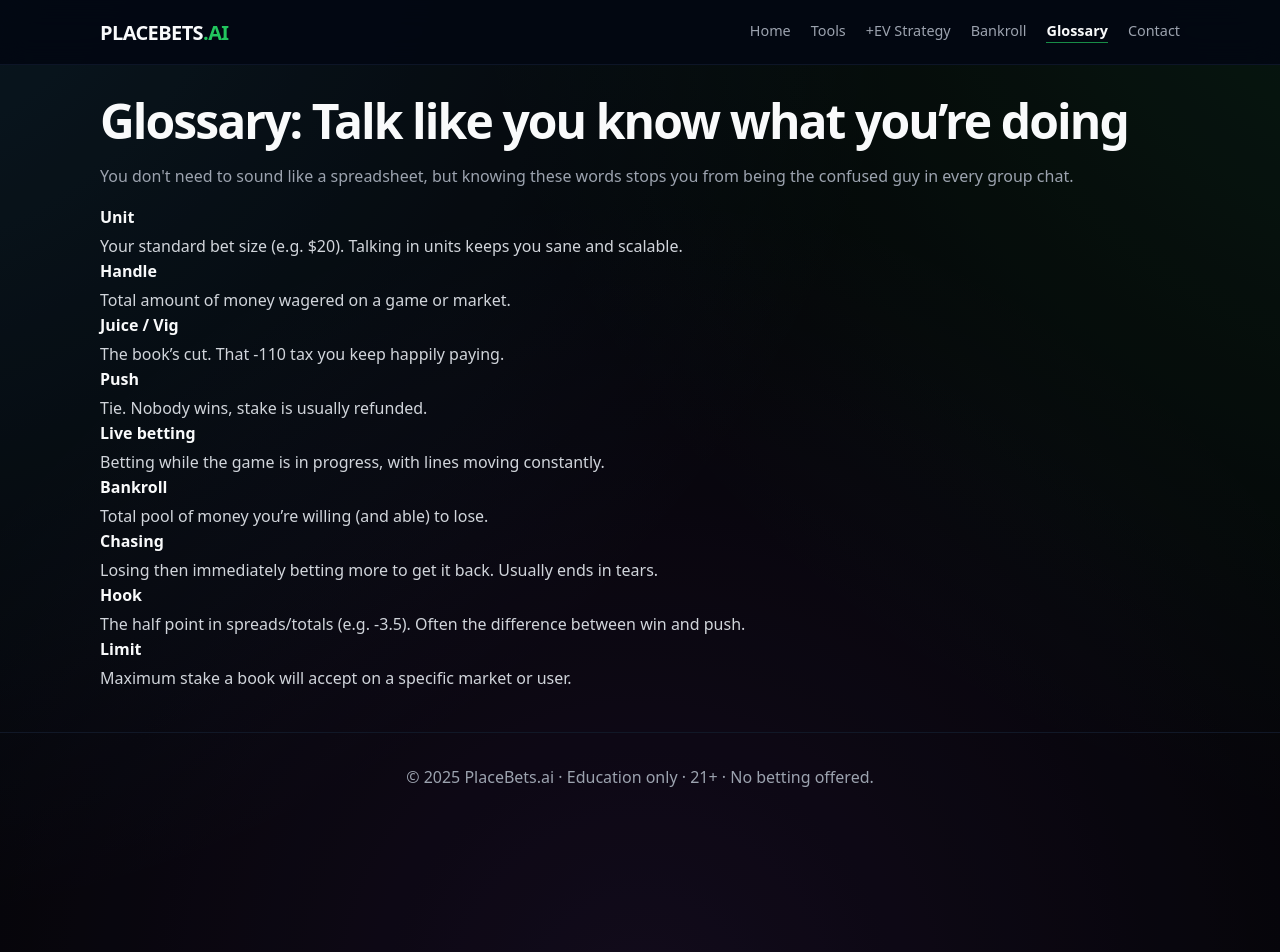
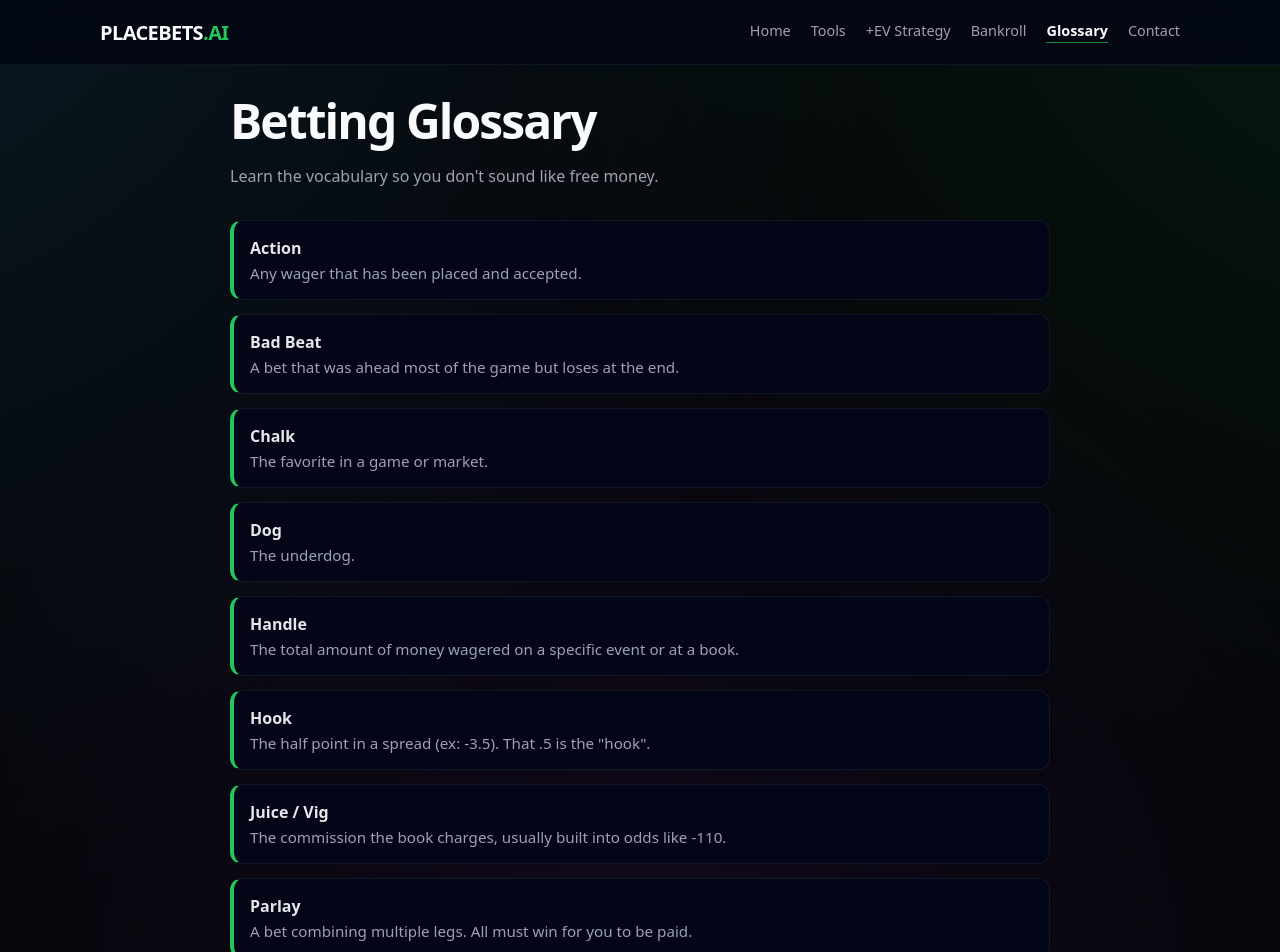
Before and after one commit to placebetsai/Placebetsai, a Next.js app: page /glossary in a window 1280 px wide. Shown: the top 952 px of the page. Before the commit the page ends 846 px from the top, so only its background shows below. Built offline with nearby package versions, Linux system fonts and the light colour scheme.

Commit message:
Update page.js

```diff
--- a/app/glossary/page.js
+++ b/app/glossary/page.js
@@ -1,61 +1,86 @@
-export default function GlossaryPage() {
-  const terms = [
+const TERMS = [
+  { t: "Action", d: "Any wager that has been placed and accepted." },
   {
-      term: "Unit",
-      def: "Your standard bet size (e.g. $20). Talking in units keeps you sane and scalable.",
+    t: "Bad Beat",
+    d: "A bet that was ahead most of the game but loses at the end.",
+  },
+  { t: "Chalk", d: "The favorite in a game or market." },
+  { t: "Dog", d: "The underdog." },
+  {
+    t: "Handle",
+    d: "The total amount of money wagered on a specific event or at a book.",
   },
   {
-      term: "Handle",
-      def: "Total amount of money wagered on a game or market.",
+    t: "Hook",
+    d: 'The half point in a spread (ex: -3.5). That .5 is the "hook".',
   },
   {
-      term: "Juice / Vig",
-      def: "The book’s cut. That -110 tax you keep happily paying.",
+    t: "Juice / Vig",
+    d: "The commission the book charges, usually built into odds like -110.",
   },
   {
-      term: "Push",
-      def: "Tie. Nobody wins, stake is usually refunded.",
+    t: "Parlay",
+    d: "A bet combining multiple legs. All must win for you to be paid.",
   },
   {
-      term: "Live betting",
-      def: "Betting while the game is in progress, with lines moving constantly.",
+    t: "Prop",
+    d: "A proposition bet. Wagers on stats, players, or events within a game.",
   },
   {
-      term: "Bankroll",
-      def: "Total pool of money you’re willing (and able) to lose.",
+    t: "Sharp",
+    d: "A sophisticated / professional bettor who regularly beats the line.",
   },
   {
-      term: "Chasing",
-      def: "Losing then immediately betting more to get it back. Usually ends in tears.",
+    t: "Square",
+    d: "A casual public bettor. Usually on favorites and overs.",
   },
   {
-      term: "Hook",
-      def: "The half point in spreads/totals (e.g. -3.5). Often the difference between win and push.",
-    },
-    {
-      term: "Limit",
-      def: "Maximum stake a book will accept on a specific market or user.",
+    t: "Steam",
+    d: "A sudden strong move in the line often caused by sharp money.",
   },
 ];
 
+export default function GlossaryPage() {
   return (
-    <section className="section">
-      <h1 className="section-title">Glossary: Talk like you know what you’re doing</h1>
-      <p className="section-intro">
-        You don&apos;t need to sound like a spreadsheet, but knowing these words
-        stops you from being the confused guy in every group chat.
-      </p>
+    <div style={{ maxWidth: 820, margin: "0 auto" }}>
+      <h1>Betting Glossary</h1>
+      <p>Learn the vocabulary so you don&apos;t sound like free money.</p>
 
-      <div className="glossary-grid">
-        {terms.map((t) => (
-          <div key={t.term} className="glossary-item">
-            <h3 style={{ margin: 0, marginBottom: "0.4rem", fontSize: "1rem" }}>
-              {t.term}
-            </h3>
-            <p style={{ margin: 0, color: "#d1d5db" }}>{t.def}</p>
+      <div
+        style={{
+          display: "grid",
+          gap: 14,
+          marginTop: 30,
+        }}
+      >
+        {TERMS.map((item) => (
+          <div
+            key={item.t}
+            style={{
+              background: "#020617",
+              borderRadius: 12,
+              padding: 16,
+              borderLeft: "4px solid #22c55e",
+              borderRight: "1px solid #111827",
+              borderTop: "1px solid #111827",
+              borderBottom: "1px solid #111827",
+            }}
+          >
+            <div
+              style={{
+                fontWeight: 700,
+                marginBottom: 4,
+                color: "#e5e7eb",
+              }}
+            >
+              {item.t}
+            </div>
+            <div style={{ color: "#9ca3af", fontSize: "0.95rem" }}>
+              {item.d}
+            </div>
           </div>
         ))}
       </div>
-    </section>
+    </div>
   );
 }
```
Lines whose indentation alone changed are shown as unchanged.
